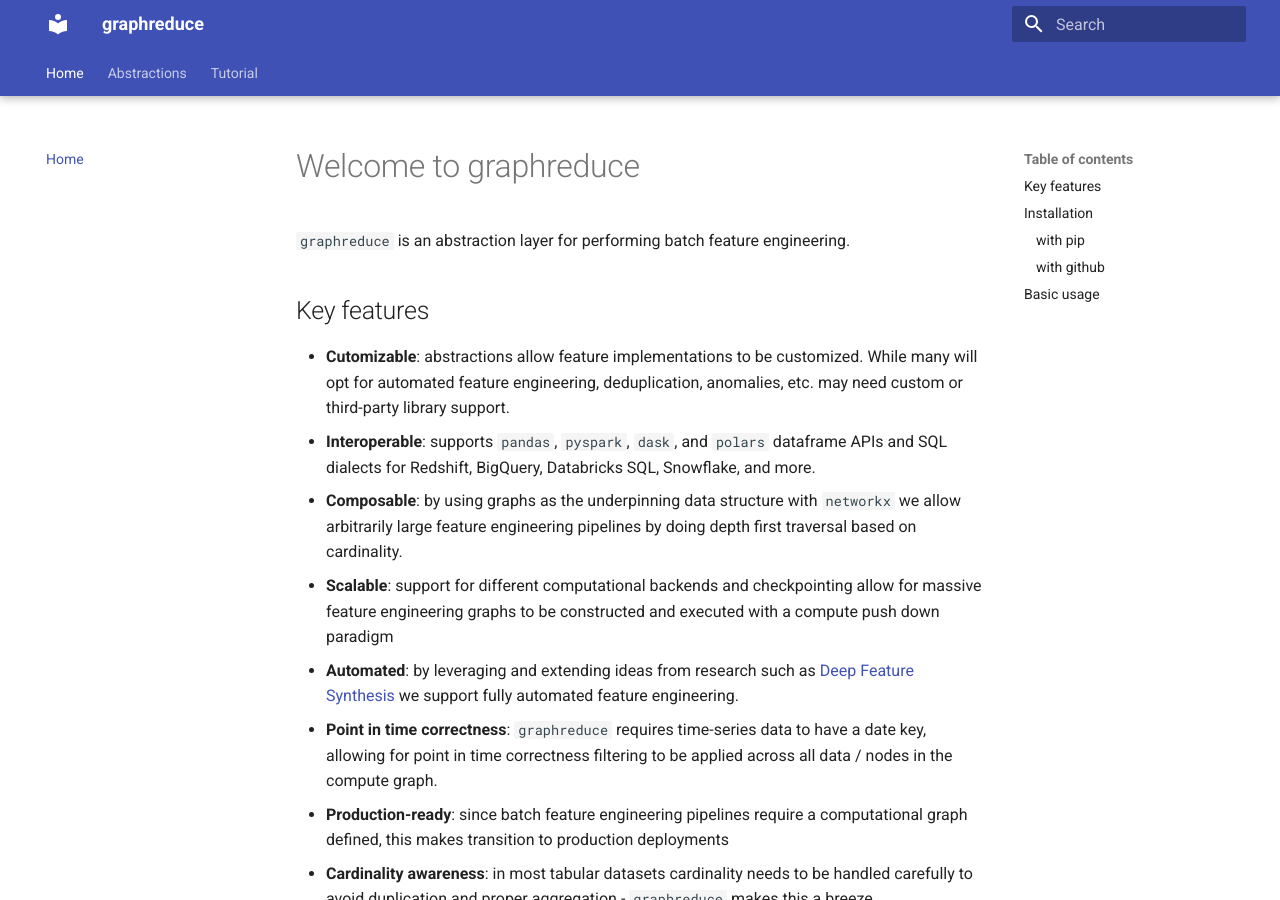
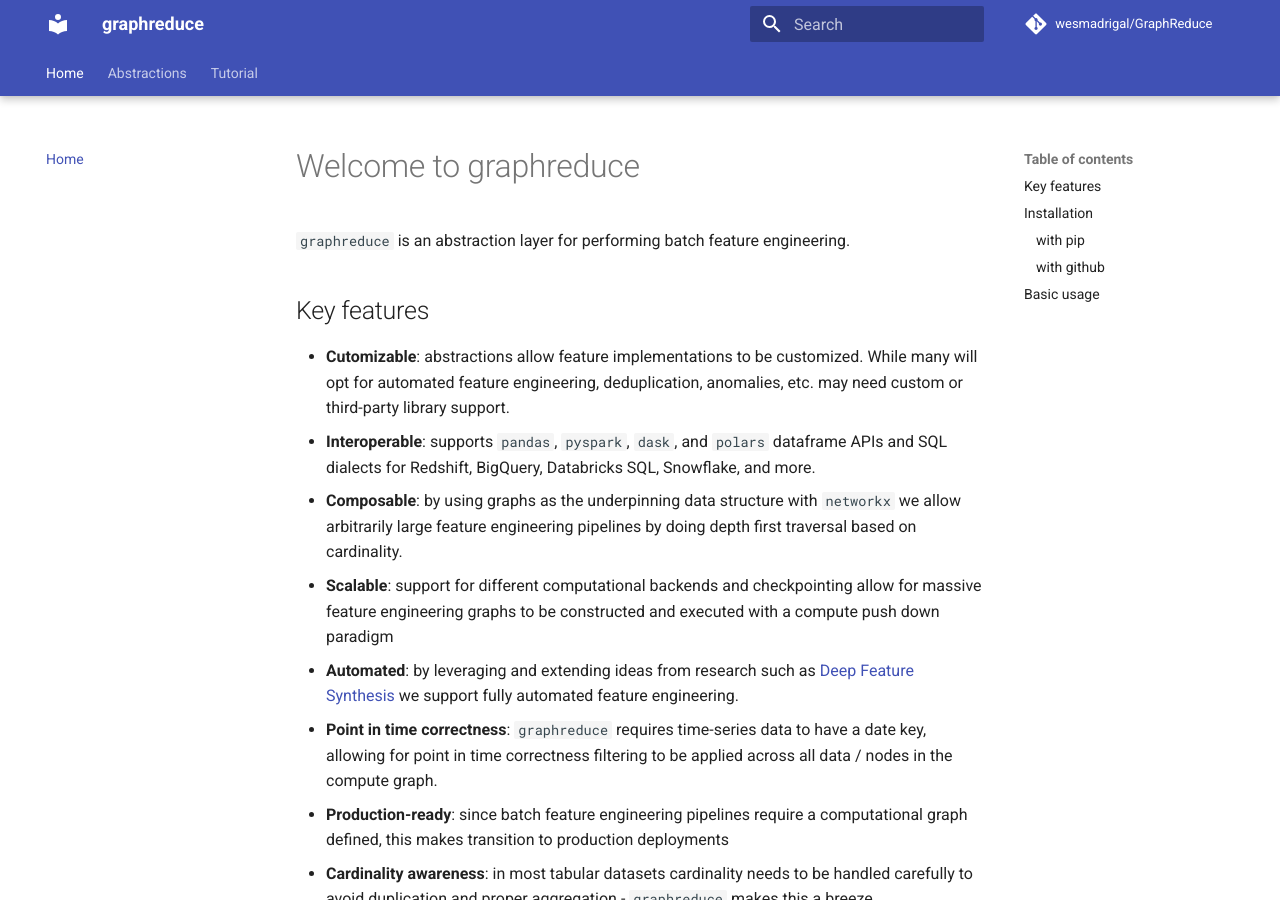
Before and after one commit to wesmadrigal/GraphReduce, an MkDocs documentation site: the page built from docs/index.md, in a window 1280 px wide and 900 px high. Built offline with MkDocs 1.6.1 and Material for MkDocs 9.7.7, drawn with Linux system fonts in a browser that asks for light colours; comment, search, counter and statistics services are not loaded.

Commit message:
update to mkdocs

```diff
--- a/mkdocs.yml
+++ b/mkdocs.yml
@@ -1,5 +1,7 @@
 site_name: graphreduce
 site_url: https://github.com/wesmadrigal/graphreduce
+repo_url: https://github.com/wesmadrigal/GraphReduce
+repo_name: wesmadrigal/GraphReduce
 theme:
   name: material
   features:
```
